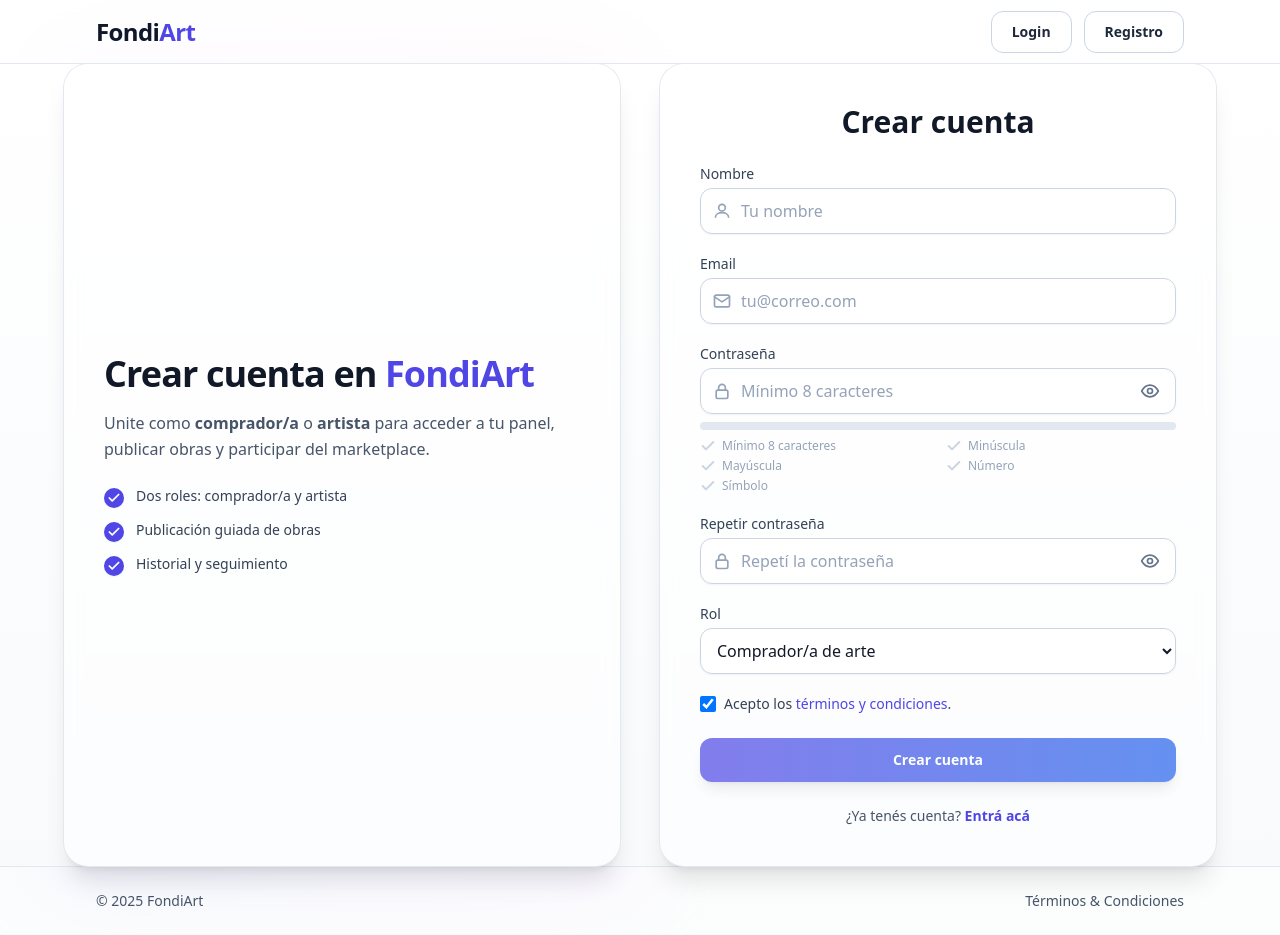
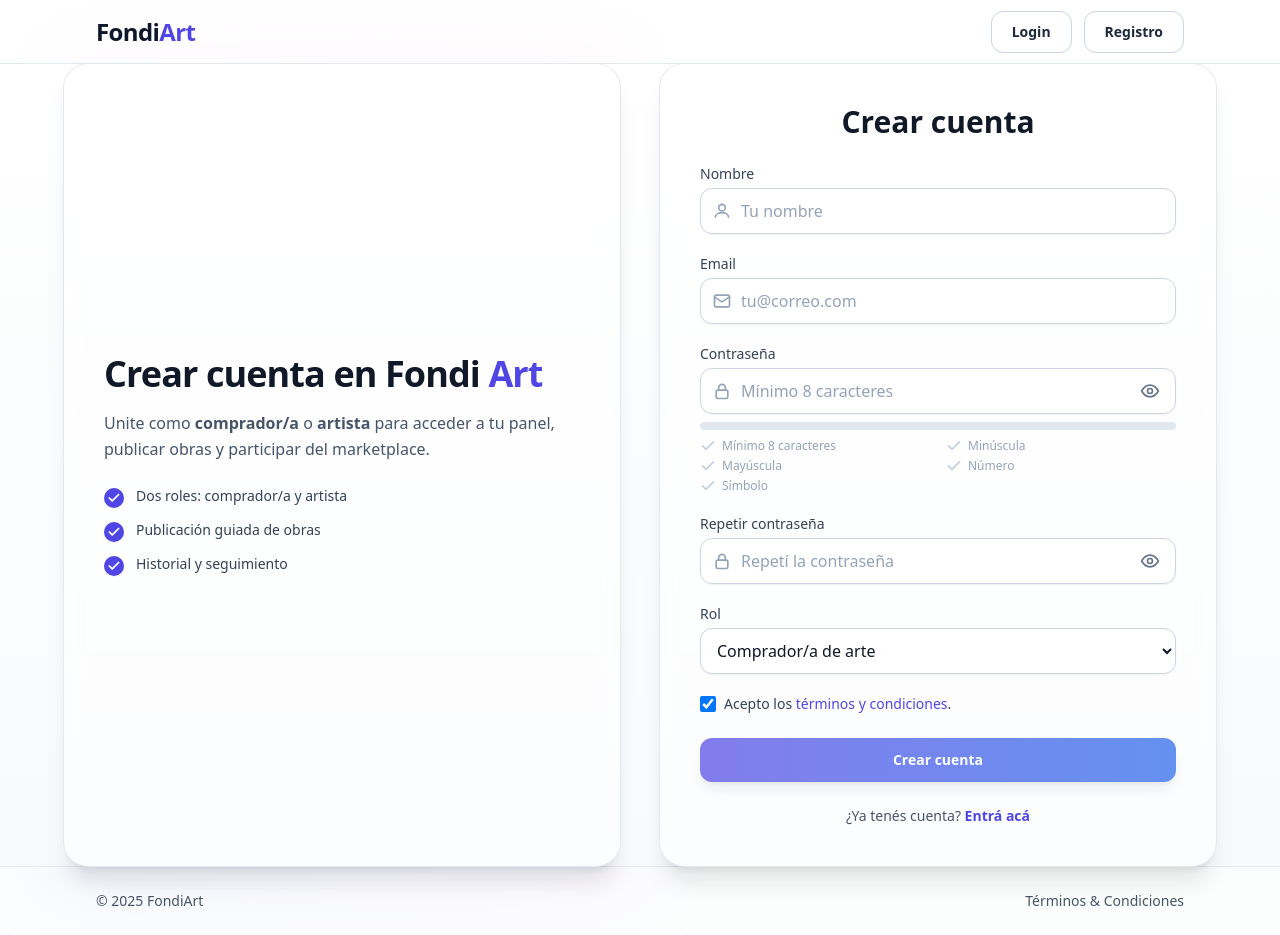
Before and after one commit to chrisca88/FondiArt_Front, a React (Vite) app: page /register in a window 1280 px wide. Built offline with nearby package versions, Linux system fonts and the light colour scheme.

Commit message:
modificacion de span en Register.jsx

```diff
--- a/src/pages/auth/Register.jsx
+++ b/src/pages/auth/Register.jsx
@@ -80,7 +80,7 @@ export default function Register(){
           <div className="absolute -inset-4 -z-10 rounded-3xl bg-gradient-to-tr from-indigo-200 via-purple-200 to-pink-200 blur-2xl opacity-70"></div>
           <div className="card-surface p-10 flex flex-col justify-center">
             <h2 className="text-4xl font-extrabold tracking-tight">
-              Crear cuenta en <span className="text-indigo-600">FondiArt</span>
+              Crear cuenta en Fondi <span className="text-indigo-600">Art</span>
             </h2>
             <p className="mt-4 text-slate-600 leading-relaxed">
               Unite como <strong>comprador/a</strong> o <strong>artista</strong> para acceder a tu panel,
```
